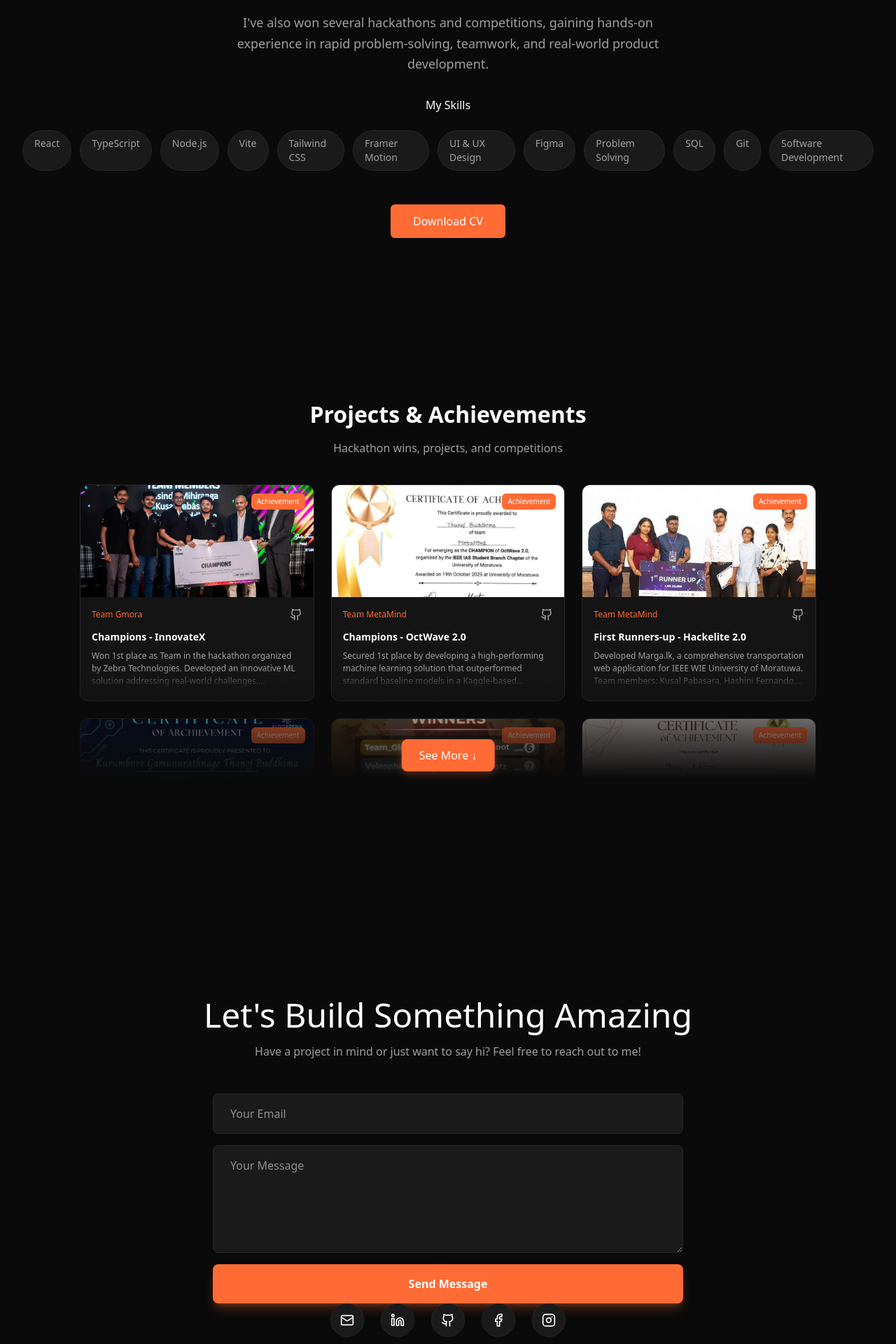
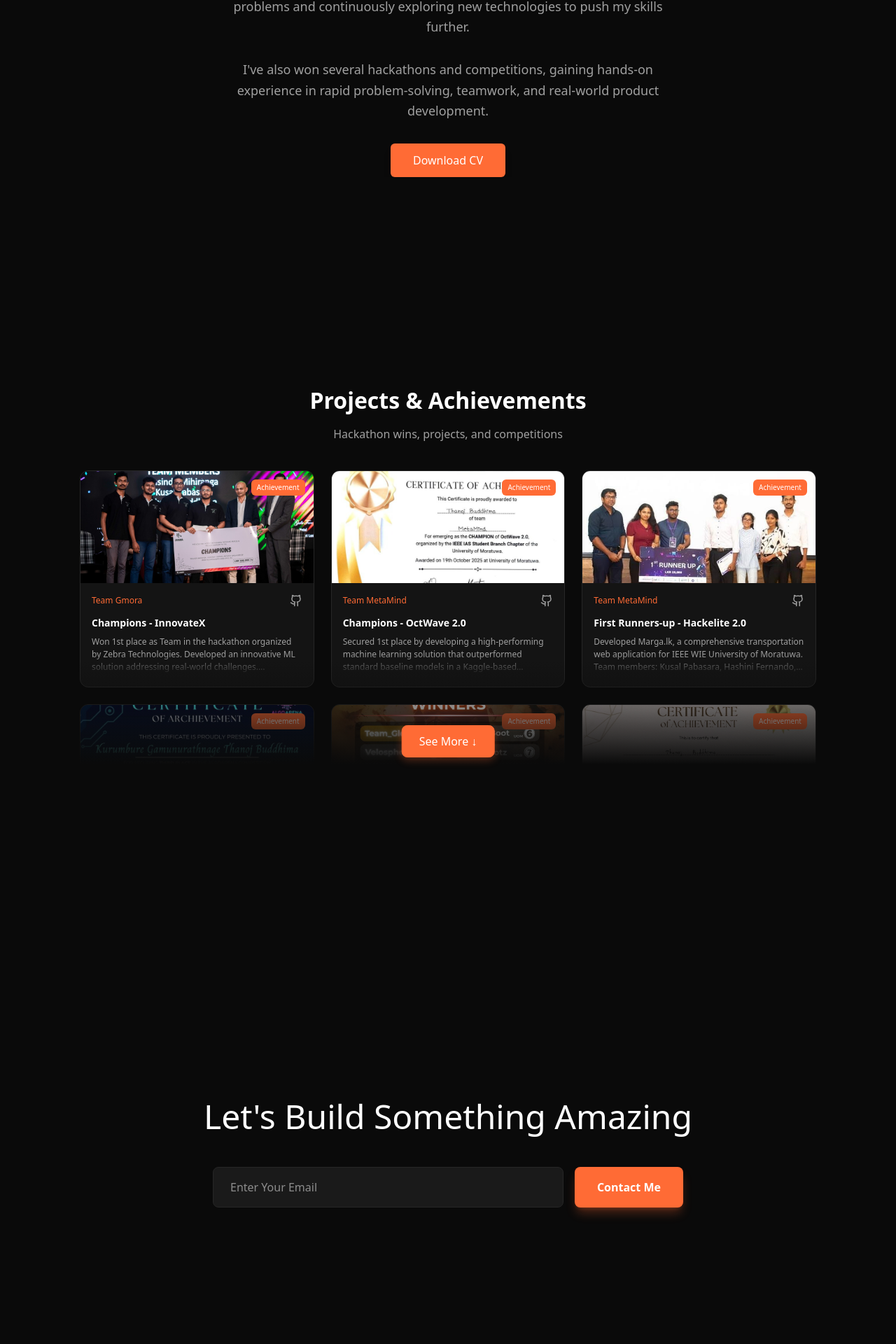
Before and after one commit to ThanojBuddhima/ThanojBuddhima.github.io, a React (Vite) app: page / in a window 1280 px wide. Shown: the part 1152-3072 px from the top of the page at 70% size. Built offline with nearby package versions, Linux system fonts and the light colour scheme.

Commit message:
chore: push latest updates and fixes

```diff
--- a/src/components/About.tsx
+++ b/src/components/About.tsx
@@ -19,33 +19,8 @@ export function About() {
             I've also won several hackathons and competitions, gaining hands-on experience in rapid problem-solving, teamwork, and real-world product development.
           </p>
 
-
-          {/* Skills Section */}
-          <div className="mt-12 mb-12">
-            <h3 className="text-foreground text-2xl mb-6 text-center">My Skills</h3>
-            <div className="flex flex-wrap justify-center gap-3 max-w-3xl mx-auto">
-              {[
-                'React', 'TypeScript', 'Node.js', 'Vite', 'Tailwind CSS',
-                'Framer Motion', 'UI & UX Design', 'Figma', 'Problem Solving',
-                'SQL', 'Git', 'Software Development'
-              ].map((skill, index) => (
-                <motion.span
-                  key={index}
-                  initial={{ opacity: 0, scale: 0.8 }}
-                  whileInView={{ opacity: 1, scale: 1 }}
-                  viewport={{ once: true }}
-                  transition={{ duration: 0.3, delay: index * 0.05 }}
-                  whileHover={{ scale: 1.1, backgroundColor: 'rgba(255, 107, 53, 0.1)', color: '#FF6B35' }}
-                  className="px-4 py-2 bg-secondary border border-border text-muted-foreground rounded-full text-sm font-medium transition-colors"
-                >
-                  {skill}
-                </motion.span>
-              ))}
-            </div>
-          </div>
-
           {/* Download CV Button - centered */}
-          <div className="flex justify-center">
+          <div className="flex justify-center mt-4">
             <motion.button
               onClick={() => {
                 const link = document.createElement('a');
--- a/src/components/Contact.tsx
+++ b/src/components/Contact.tsx
@@ -1,26 +1,15 @@
 import { useState } from 'react';
 import { motion } from 'motion/react';
-import { Mail, Linkedin, Github, Facebook, Instagram } from 'lucide-react';
 
 export function Contact() {
   const [email, setEmail] = useState('');
-  const [message, setMessage] = useState('');
 
   const handleSubmit = (e: React.FormEvent) => {
     e.preventDefault();
-    // Open email client with pre-filled recipient and message
-    window.location.href = `mailto:thanojbuddhima2003@gmail.com?subject=Contact from Portfolio&body=Hi Thanoj,%0D%0A%0D%0AMessage: ${message}%0D%0A%0D%0AFrom: ${email}`;
+    // Open email client with pre-filled recipient
+    window.location.href = `mailto:thanojbuddhima2003@gmail.com?subject=Contact from Portfolio&body=Hi Thanoj,%0D%0A%0D%0AMy email is: ${email}%0D%0A%0D%0A`;
     setEmail('');
-    setMessage('');
   };
-
-  const socials = [
-    { icon: Mail, href: 'mailto:thanojbuddhima2003@gmail.com', label: 'Email' },
-    { icon: Linkedin, href: 'https://www.linkedin.com/in/thanojbuddhima', label: 'LinkedIn' },
-    { icon: Github, href: 'https://github.com/ThanojBuddhima', label: 'GitHub' },
-    { icon: Facebook, href: 'https://www.facebook.com/share/1D5cha3Avy/', label: 'Facebook' },
-    { icon: Instagram, href: 'https://www.instagram.com/thanoj_b_20/', label: 'Instagram' },
-  ];
 
   return (
     <section id="contact" style={{ scrollMarginTop: '80px' }} className="min-h-screen py-12 md:py-32 bg-background flex items-center">
@@ -34,16 +23,12 @@ export function Contact() {
           transition={{ duration: 0.6 }}
         >
           <h2 className="text-foreground text-4xl md:text-5xl text-center">Let's Build Something Amazing</h2>
-          <p className="text-muted-foreground text-center mt-4 max-w-xl mx-auto">
-            Have a project in mind or just want to say hi? Feel free to reach out to me!
-          </p>
         </motion.div>
 
         {/* Contact Form */}
-        <div className="max-w-2xl mx-auto">
         <motion.form
           onSubmit={handleSubmit}
-            className="flex flex-col gap-4"
+          className="flex flex-col sm:flex-row gap-4 max-w-2xl mx-auto"
           initial={{ opacity: 0, y: 30 }}
           whileInView={{ opacity: 1, y: 0 }}
           viewport={{ once: true }}
@@ -53,52 +38,20 @@ export function Contact() {
             type="email"
             value={email}
             onChange={(e) => setEmail(e.target.value)}
-              placeholder="Your Email"
+            placeholder="Enter Your Email"
             required
-              className="px-6 py-4 bg-secondary border border-border rounded-lg focus:outline-none focus:ring-2 focus:ring-[#FF6B35] text-foreground transition-all"
-              whileFocus={{ scale: 1.01 }}
-            />
-            <motion.textarea
-              value={message}
-              onChange={(e) => setMessage(e.target.value)}
-              placeholder="Your Message"
-              required
-              rows={5}
-              className="px-6 py-4 bg-secondary border border-border rounded-lg focus:outline-none focus:ring-2 focus:ring-[#FF6B35] text-foreground transition-all resize-none"
+            className="flex-1 px-6 py-4 bg-input border border-border rounded-lg focus:outline-none focus:ring-2 focus:ring-[#FF6B35] text-foreground"
             whileFocus={{ scale: 1.01 }}
           />
           <motion.button
             type="submit"
-              className="px-8 py-4 bg-[#FF6B35] text-white rounded-lg hover:bg-[#FF7A50] transition-all font-semibold shadow-lg shadow-[#FF6B35]/30"
-              whileHover={{ scale: 1.02 }}
-              whileTap={{ scale: 0.98 }}
+            className="px-8 py-4 bg-[#FF6B35] text-white rounded-lg hover:bg-[#FF7A50] transition-all font-semibold shadow-lg shadow-[#FF6B35]/30 whitespace-nowrap"
+            whileHover={{ scale: 1.05 }}
+            whileTap={{ scale: 0.95 }}
           >
-              Send Message
+            Contact Me
           </motion.button>
         </motion.form>
-
-          {/* Social Links */}
-          <div className="mt-12 flex justify-center gap-6">
-            {socials.map((social, index) => (
-              <motion.a
-                key={index}
-                href={social.href}
-                target={social.href.startsWith('http') ? '_blank' : undefined}
-                rel={social.href.startsWith('http') ? 'noopener noreferrer' : undefined}
-                className="w-12 h-12 flex items-center justify-center bg-secondary rounded-full text-foreground hover:bg-[#FF6B35] hover:text-white transition-all border border-border"
-                initial={{ opacity: 0, y: 20 }}
-                whileInView={{ opacity: 1, y: 0 }}
-                viewport={{ once: true }}
-                transition={{ duration: 0.3, delay: 0.4 + index * 0.1 }}
-                whileHover={{ scale: 1.2, y: -5 }}
-                whileTap={{ scale: 0.9 }}
-                aria-label={social.label}
-              >
-                <social.icon size={20} />
-              </motion.a>
-            ))}
-          </div>
-        </div>
       </div>
     </section>
   );
--- a/src/components/Footer.tsx
+++ b/src/components/Footer.tsx
@@ -30,7 +30,7 @@ export function Footer() {
           transition={{ duration: 0.5, delay: 0.1 }}
         >
           <motion.a
-            href="mailto:thanojbuddhima2003@gmail.com"
+            href="mailto:thanoj@example.com"
             className="w-10 h-10 flex items-center justify-center bg-secondary rounded-full text-foreground hover:bg-[#FF6B35] hover:text-white transition-colors border border-border"
             whileHover={{ scale: 1.2, y: -3 }}
             whileTap={{ scale: 0.95 }}
```
Also changed, not shown: tsconfig.json (deleted, +0 -30 lines), tsconfig.node.json (deleted, +0 -10 lines). Lines whose indentation alone changed are shown as unchanged.
